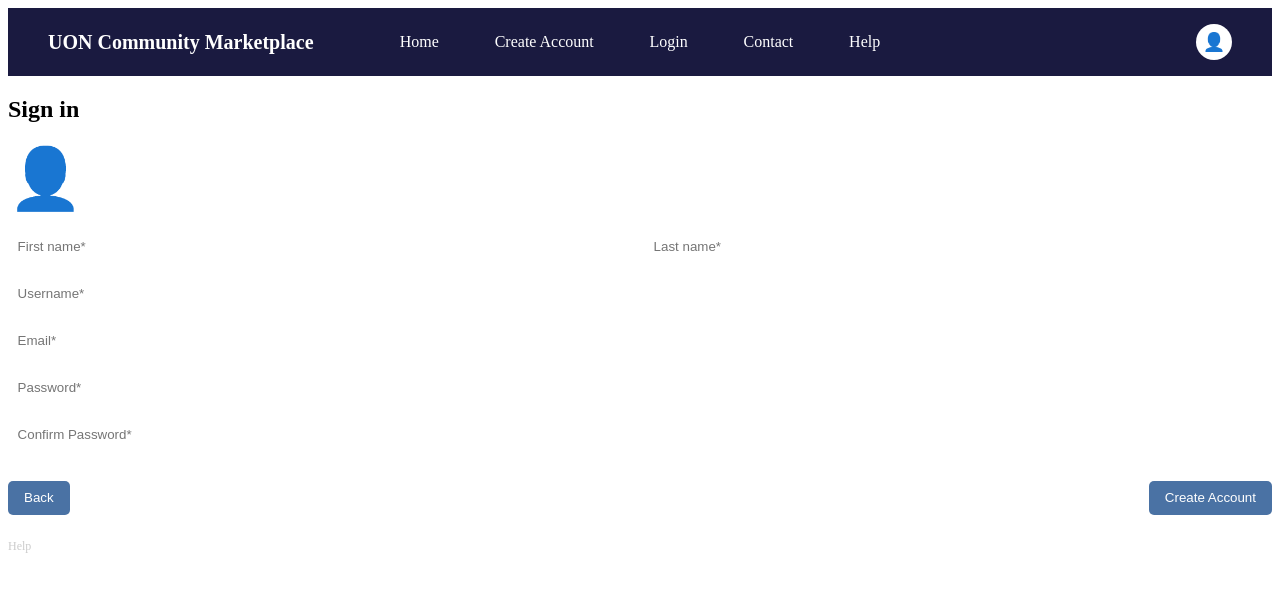
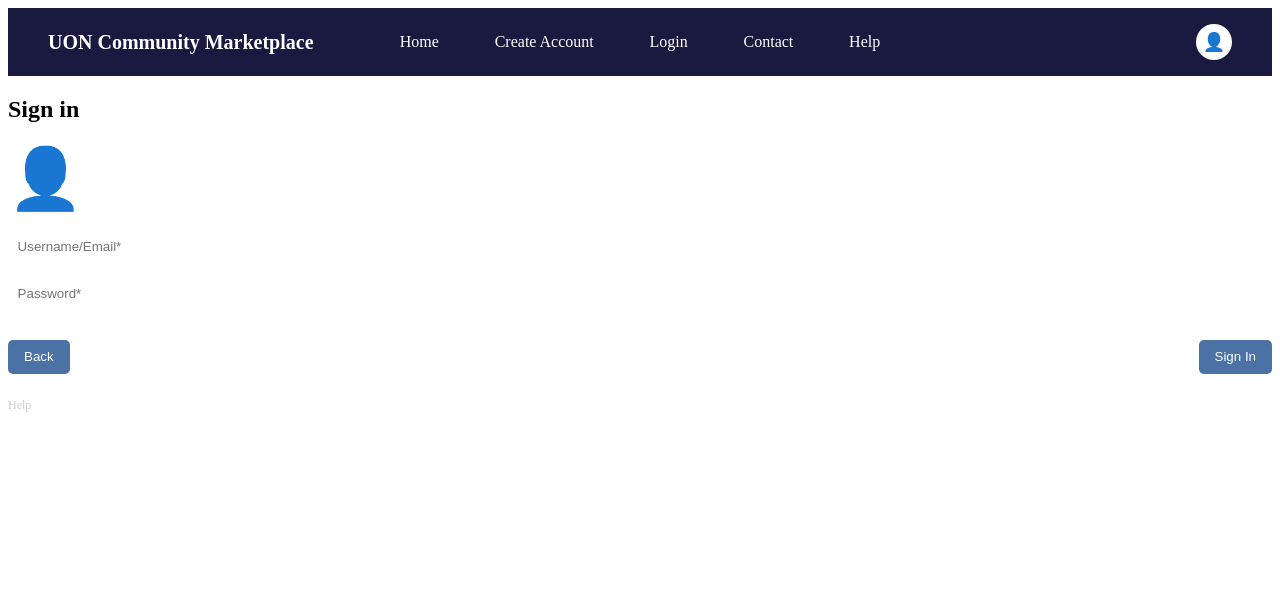
Before and after one commit to Cag1710/UON-Community-Marketplace, a React (Vite) app in the folder front-end/: page /login in a window 1280 px wide. Shown: the top 592 px of the page. Built offline with nearby package versions, Linux system fonts and the light colour scheme.

Commit message:
Another quick fix with login page i forgot to do, my b

```diff
--- a/front-end/src/pages/LoginPage.jsx
+++ b/front-end/src/pages/LoginPage.jsx
@@ -11,17 +11,11 @@ export default function LoginPage() {
             <div className="avatar-placeholder">👤</div>
 
             <form className="form">
-                <div className="name-row">
-                <input type="text" placeholder="First name*" />
-                <input type="text" placeholder="Last name*" />
-                </div>
-                <input type="text" placeholder="Username*" />
-                <input type="email" placeholder="Email*" />
+                <input type="text" placeholder="Username/Email*" />
                 <input type="password" placeholder="Password*" />
-                <input type="password" placeholder="Confirm Password*" />
                 <div className="button-row">
                 <button type="button">Back</button>
-                <button type="submit">Create Account</button>
+                <button type="submit">Sign In</button>
                 </div>
             </form>
 
```
